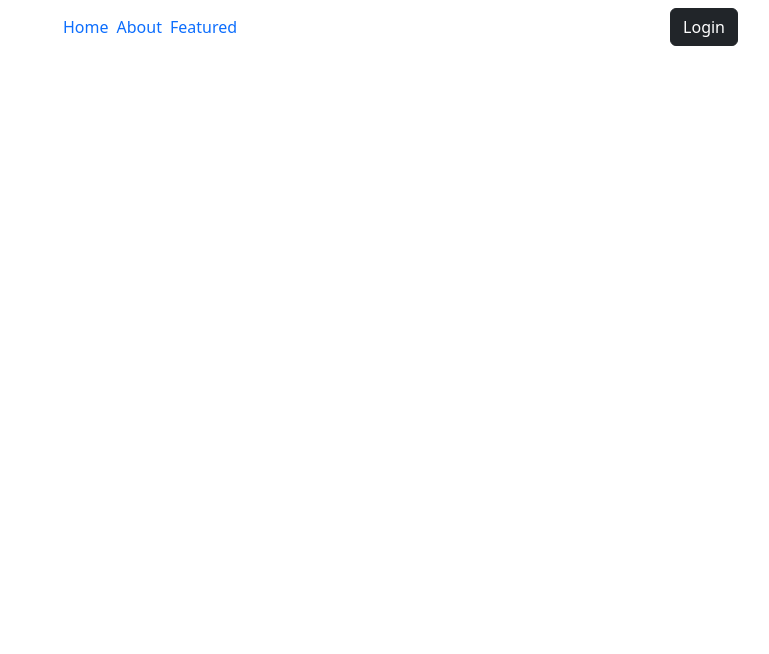
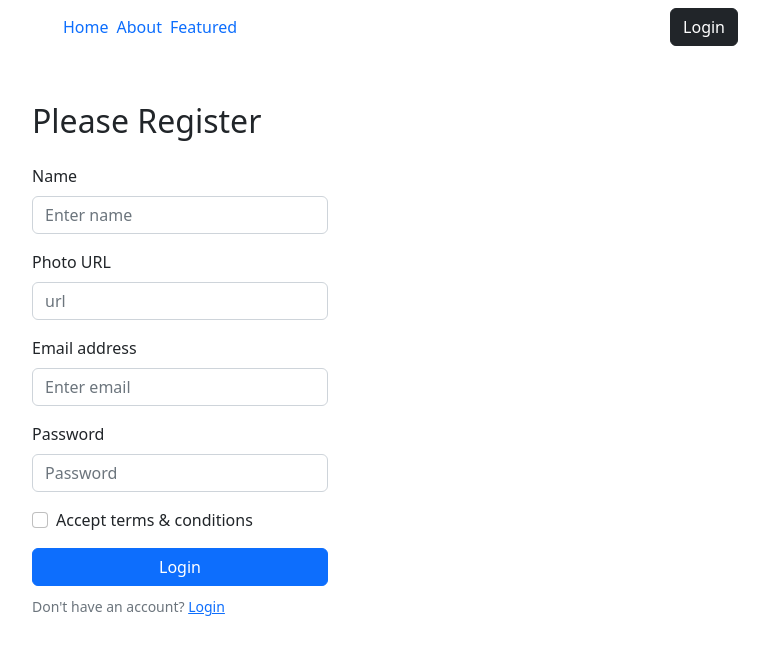
Before and after one commit to sakibmahbub/The-Dragon-News, a React (Vite) app: page /register in a window 1280 px wide. Shown: the top 654 px of the page, without its empty margins (460-1229 px from the left). Built offline with nearby package versions, Linux system fonts and the light colour scheme.

Commit message:
implemented register functionality by firebase

```diff
--- a/src/pages/Login/Login/Login.jsx
+++ b/src/pages/Login/Login/Login.jsx
@@ -25,9 +25,6 @@ const Login = () => {
             required
           />
         </Form.Group>
-        <Form.Group className="mb-3" controlId="formBasicCheckbox">
-          <Form.Check type="checkbox" label="Check me out" />
-        </Form.Group>
         <Button className="mb-2 w-100" variant="primary" type="submit">
           Login
         </Button>
--- a/src/pages/Login/Register/Register.jsx
+++ b/src/pages/Login/Register/Register.jsx
@@ -1,7 +1,84 @@
 import React from "react";
+import { useContext } from "react";
+import { Button, Container, Form } from "react-bootstrap";
+import { Link } from "react-router-dom";
+import { AuthContext } from "../../../providers/AuthProvider";
 
 const Register = () => {
-  return <div></div>;
+  const { createUser } = useContext(AuthContext);
+
+  const registerHangle = (event) => {
+    event.preventDefault();
+
+    const form = event.target;
+    const name = form.name.value;
+    const photo = form.photo.value;
+    const email = form.email.value;
+    const password = form.password.value;
+
+    console.log(name, photo, email, password);
+
+    createUser(email, password)
+      .then((result) => {
+        const createdUser = result.user;
+        console.log(createdUser);
+      })
+      .catch((error) => console.log(error));
+  };
+  return (
+    <Container className="w-25 mt-5 mx-auto">
+      <h2 className="mb-4">Please Register</h2>
+      <Form onSubmit={registerHangle}>
+        <Form.Group className="mb-3" controlId="formBasicEmail">
+          <Form.Label>Name</Form.Label>
+          <Form.Control
+            name="name"
+            type="text"
+            placeholder="Enter name"
+            required
+          />
+        </Form.Group>
+        <Form.Group className="mb-3" controlId="formBasicEmail">
+          <Form.Label>Photo URL</Form.Label>
+          <Form.Control name="photo" type="text" placeholder="url" required />
+        </Form.Group>
+        <Form.Group className="mb-3" controlId="formBasicEmail">
+          <Form.Label>Email address</Form.Label>
+          <Form.Control
+            name="email"
+            type="email"
+            placeholder="Enter email"
+            required
+          />
+        </Form.Group>
+        <Form.Group className="mb-3" controlId="formBasicPassword">
+          <Form.Label>Password</Form.Label>
+          <Form.Control
+            name="password"
+            type="password"
+            placeholder="Password"
+            required
+          />
+        </Form.Group>
+        <Form.Group className="mb-3" controlId="formBasicCheckbox">
+          <Form.Check
+            type="checkbox"
+            name="accept"
+            label="Accept terms & conditions"
+          />
+        </Form.Group>
+        <Button className="mb-2 w-100" variant="primary" type="submit">
+          Login
+        </Button>
+        <br />
+        <Form.Text>
+          Don't have an account? <Link to="/login">Login</Link>
+        </Form.Text>
+        <Form.Text className="text-dangerr"></Form.Text>
+        <Form.Text className="text-success"></Form.Text>
+      </Form>
+    </Container>
+  );
 };
 
 export default Register;
--- a/src/providers/AuthProvider.jsx
+++ b/src/providers/AuthProvider.jsx
@@ -1,5 +1,9 @@
 import React, { createContext } from "react";
-import { getAuth } from "firebase/auth";
+import {
+  createUserWithEmailAndPassword,
+  getAuth,
+  signInWithEmailAndPassword,
+} from "firebase/auth";
 import app from "../firebase/firebase.config";
 
 export const AuthContext = createContext(null);
@@ -7,8 +11,16 @@ export const AuthContext = createContext(null);
 const auth = getAuth(app);
 
 const AuthProvider = ({ children }) => {
-  const user = { name: "sakib" };
-  const authInfo = {};
+  const user = null;
+
+  const createUser = (email, password) => {
+    return createUserWithEmailAndPassword(auth, email, password);
+  };
+
+  const authInfo = {
+    user,
+    createUser,
+  };
 
   return (
     <AuthContext.Provider value={authInfo}>{children}</AuthContext.Provider>
```
